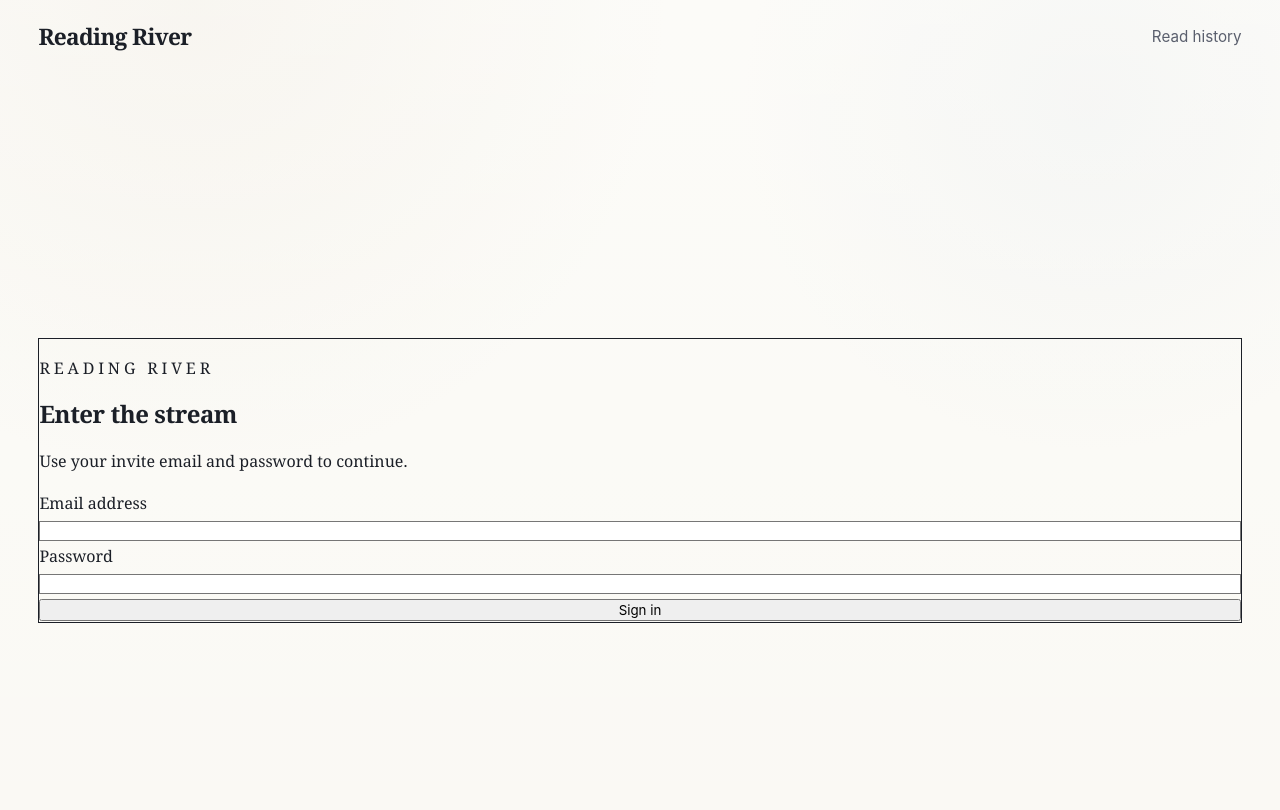
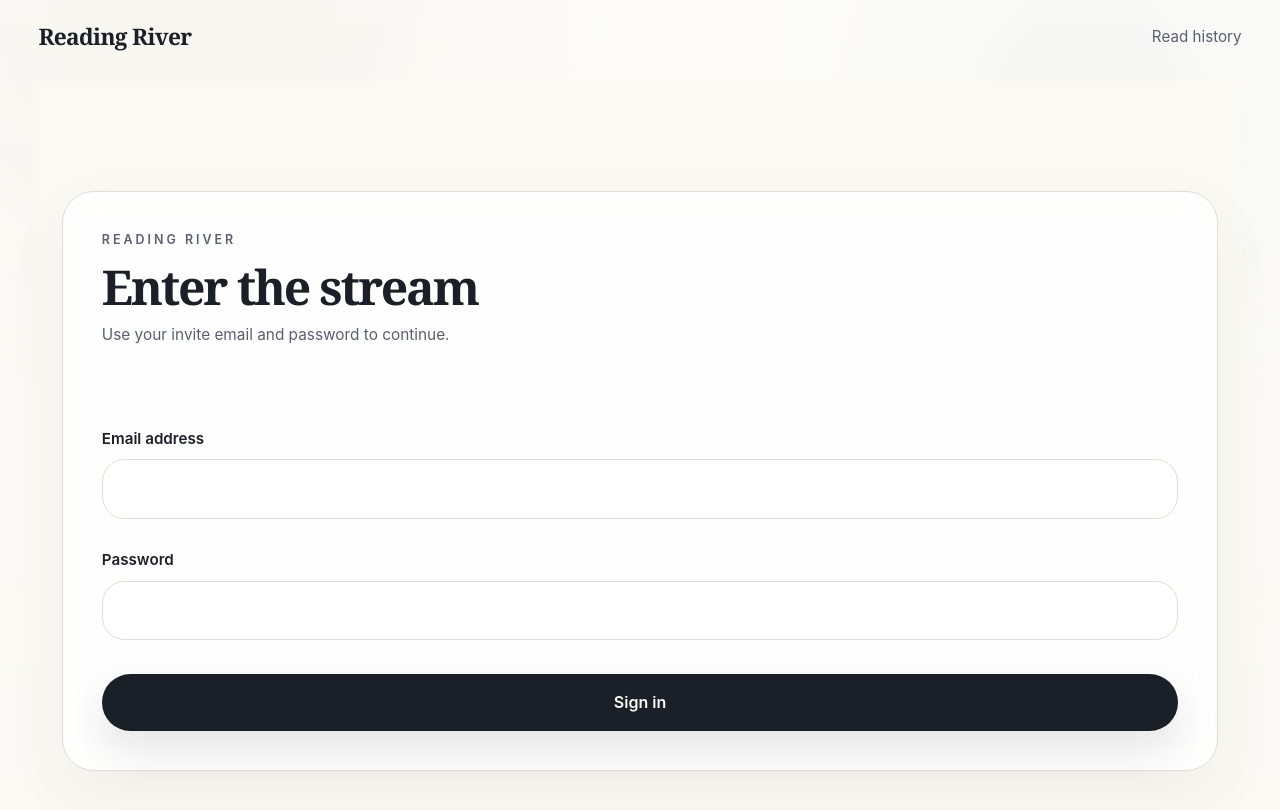
Before and after one commit to peachymomotaro/mywebsite, a Next.js app: page /reading-river/login in a window 1280 px wide. Shown: the top 810 px of the page. Built offline with nearby package versions, Linux system fonts and the light colour scheme; no server answers.

Commit message:
admin button changes

```diff
--- a/app/reading-river/invite/[token]/page.tsx
+++ b/app/reading-river/invite/[token]/page.tsx
@@ -1,3 +1,6 @@
+import { AuthActions } from "@/components/reading-river/auth-actions";
+import { AuthField } from "@/components/reading-river/auth-field";
+import { AuthShell } from "@/components/reading-river/auth-shell";
 import { redeemInviteAction } from "./actions";
 import { getInviteRedemptionState } from "@/lib/reading-river/invites";
 
@@ -43,82 +46,59 @@ export default async function InviteRedemptionPage({
 
   if (redemptionState.status !== "valid") {
     return (
-      <main className="min-h-screen bg-background px-6 py-16 text-foreground">
-        <div className="mx-auto flex min-h-screen max-w-md items-center">
-          <section className="w-full rounded-3xl border border-border bg-card/80 p-8 shadow-sm backdrop-blur">
-            <div className="space-y-3">
-              <p className="text-sm uppercase tracking-[0.24em] text-mutedForeground">
-                Reading River
-              </p>
-              <h1 className="text-3xl font-semibold tracking-tight">Invite unavailable</h1>
-              <p className="text-sm leading-6 text-mutedForeground">
-                {getStatusMessage(redemptionState.status)}
-              </p>
-            </div>
-          </section>
-        </div>
-      </main>
+      <AuthShell
+        frameClassName="max-w-md"
+        title="Invite unavailable"
+        description={
+          <p className="auth-description">{getStatusMessage(redemptionState.status)}</p>
+        }
+      />
     );
   }
 
   return (
-    <main className="min-h-screen bg-background px-6 py-16 text-foreground">
-      <div className="mx-auto flex min-h-screen max-w-md items-center">
-        <section className="w-full rounded-3xl border border-border bg-card/80 p-8 shadow-sm backdrop-blur">
-          <div className="space-y-3">
-            <p className="text-sm uppercase tracking-[0.24em] text-mutedForeground">
-              Reading River
-            </p>
-            <h1 className="text-3xl font-semibold tracking-tight">Accept your invite</h1>
-            <p className="text-sm leading-6 text-mutedForeground">
-              Set a password to activate your private Reading River.
-            </p>
-          </div>
-
-          {error ? (
-            <p className="mt-6 rounded-2xl border border-border bg-white/80 px-4 py-3 text-sm text-foreground">
+    <AuthShell
+      frameClassName="max-w-md"
+      title="Accept your invite"
+      description={
+        <p className="auth-description">Set a password to activate your private Reading River.</p>
+      }
+      feedback={
+        error ? (
+          <p aria-live="polite" role="alert" className="auth-feedback-copy">
             {getStatusMessage(error)}
           </p>
-          ) : null}
-
-          <form action={redeemInviteAction} className="mt-8 space-y-4">
+        ) : null
+      }
+    >
+      <form action={redeemInviteAction} className="editorial-form auth-form">
         <input name="token" type="hidden" value={token} />
-            <label className="block space-y-2">
-              <span className="text-sm font-medium">Email</span>
+        <AuthField label="Email">
           <input
-                className="w-full rounded-2xl border border-border bg-white px-4 py-3 text-base"
+            className="intake-input auth-input"
             defaultValue={redemptionState.invite.email}
             disabled
             type="email"
           />
-            </label>
-            <label className="block space-y-2">
-              <span className="text-sm font-medium">Display name</span>
-              <input
-                className="w-full rounded-2xl border border-border bg-white px-4 py-3 text-base"
-                name="displayName"
-                type="text"
-              />
-            </label>
-            <label className="block space-y-2">
-              <span className="text-sm font-medium">Password</span>
+        </AuthField>
+        <AuthField label="Display name">
+          <input className="intake-input auth-input" name="displayName" type="text" />
+        </AuthField>
+        <AuthField label="Password">
           <input
             autoComplete="new-password"
-                className="w-full rounded-2xl border border-border bg-white px-4 py-3 text-base"
+            className="intake-input auth-input"
             name="password"
             required
             type="password"
           />
-            </label>
-            <button
-              className="inline-flex w-full items-center justify-center rounded-2xl bg-foreground px-4 py-3 text-sm font-medium text-background"
-              type="submit"
-            >
+        </AuthField>
+        <AuthActions>
+          <button className="river-primary-action auth-action-full" type="submit">
             Create account
           </button>
+        </AuthActions>
       </form>
-        </section>
-      </div>
-    </main>
+    </AuthShell>
   );
 }
--- a/app/reading-river/invite/page.tsx
+++ b/app/reading-river/invite/page.tsx
@@ -1,3 +1,6 @@
+import { AuthActions } from "@/components/reading-river/auth-actions";
+import { AuthField } from "@/components/reading-river/auth-field";
+import { AuthShell } from "@/components/reading-river/auth-shell";
 import { goToInviteRedemptionAction } from "./actions";
 
 type InviteEntryPageProps = {
@@ -22,48 +25,32 @@ export default async function InviteEntryPage({ searchParams }: InviteEntryPageP
   const errorMessage = getErrorMessage(error);
 
   return (
-    <main className="min-h-screen bg-background px-6 py-16 text-foreground">
-      <div className="mx-auto flex min-h-screen max-w-md items-center">
-        <section className="w-full rounded-3xl border border-border bg-card/80 p-8 shadow-sm backdrop-blur">
-          <div className="space-y-3">
-            <p className="text-sm uppercase tracking-[0.24em] text-mutedForeground">
-              Reading River
-            </p>
-            <h1 className="text-3xl font-semibold tracking-tight">Redeem your invite</h1>
-            <p className="text-sm leading-6 text-mutedForeground">
+    <AuthShell
+      frameClassName="max-w-md"
+      title="Redeem your invite"
+      description={
+        <p className="auth-description">
           Paste the invite link or token you received, then continue to account setup.
         </p>
-          </div>
-
-          {errorMessage ? (
-            <p
-              aria-live="polite"
-              role="alert"
-              className="mt-6 rounded-2xl border border-border bg-white/80 px-4 py-3 text-sm text-foreground"
-            >
+      }
+      feedback={
+        errorMessage ? (
+          <p aria-live="polite" role="alert" className="auth-feedback-copy">
             {errorMessage}
           </p>
-          ) : null}
-
-          <form action={goToInviteRedemptionAction} className="mt-8 space-y-4">
-            <label className="block space-y-2">
-              <span className="text-sm font-medium">Invite link or token</span>
-              <input
-                className="w-full rounded-2xl border border-border bg-white px-4 py-3 text-base"
-                name="invite"
-                required
-                type="text"
-              />
-            </label>
-            <button
-              className="inline-flex w-full items-center justify-center rounded-2xl bg-foreground px-4 py-3 text-sm font-medium text-background"
-              type="submit"
+        ) : null
+      }
     >
+      <form action={goToInviteRedemptionAction} className="editorial-form auth-form">
+        <AuthField label="Invite link or token">
+          <input className="intake-input auth-input" name="invite" required type="text" />
+        </AuthField>
+        <AuthActions>
+          <button className="river-primary-action auth-action-full" type="submit">
             Continue
           </button>
+        </AuthActions>
       </form>
-        </section>
-      </div>
-    </main>
+    </AuthShell>
   );
 }
--- a/app/reading-river/login/page.tsx
+++ b/app/reading-river/login/page.tsx
@@ -1,3 +1,6 @@
+import { AuthActions } from "@/components/reading-river/auth-actions";
+import { AuthField } from "@/components/reading-river/auth-field";
+import { AuthShell } from "@/components/reading-river/auth-shell";
 import { loginAction } from "./actions";
 
 type LoginPageProps = {
@@ -24,59 +27,45 @@ export default async function LoginPage({ searchParams }: LoginPageProps = {}) {
   const errorMessage = getErrorMessage(error);
 
   return (
-    <main className="min-h-screen bg-background px-6 py-16 text-foreground">
-      <div className="mx-auto flex min-h-screen max-w-md items-center">
-        <section className="w-full rounded-3xl border border-border bg-card/80 p-8 shadow-sm backdrop-blur">
-          <div className="space-y-3">
-            <p className="text-sm uppercase tracking-[0.24em] text-mutedForeground">
-              Reading River
-            </p>
-            <h1 className="text-3xl font-semibold tracking-tight">Enter the stream</h1>
-            <p className="text-sm leading-6 text-mutedForeground">
-              Use your invite email and password to continue.
-            </p>
-          </div>
-
-          {errorMessage ? (
-            <p
-              aria-live="polite"
-              role="alert"
-              className="mt-6 rounded-2xl border border-border bg-white/80 px-4 py-3 text-sm text-foreground"
-            >
+    <AuthShell
+      frameClassName="max-w-md"
+      title="Enter the stream"
+      description={
+        <p className="auth-description">Use your invite email and password to continue.</p>
+      }
+      feedback={
+        errorMessage ? (
+          <p aria-live="polite" role="alert" className="auth-feedback-copy">
             {errorMessage}
           </p>
-          ) : null}
-
-          <form action={loginAction} className="mt-8 space-y-4">
-            <label className="block space-y-2">
-              <span className="text-sm font-medium">Email address</span>
+        ) : null
+      }
+    >
+      <form action={loginAction} className="editorial-form auth-form">
+        <AuthField label="Email address">
           <input
             autoComplete="email"
-                className="w-full rounded-2xl border border-border bg-white px-4 py-3 text-base"
+            className="intake-input auth-input"
             name="email"
             required
             type="email"
           />
-            </label>
-            <label className="block space-y-2">
-              <span className="text-sm font-medium">Password</span>
+        </AuthField>
+        <AuthField label="Password">
           <input
             autoComplete="current-password"
-                className="w-full rounded-2xl border border-border bg-white px-4 py-3 text-base"
+            className="intake-input auth-input"
             name="password"
             required
             type="password"
           />
-            </label>
-            <button
-              className="inline-flex w-full items-center justify-center rounded-2xl bg-foreground px-4 py-3 text-sm font-medium text-background"
-              type="submit"
-            >
+        </AuthField>
+        <AuthActions>
+          <button className="river-primary-action auth-action-full" type="submit">
             Sign in
           </button>
+        </AuthActions>
       </form>
-        </section>
-      </div>
-    </main>
+    </AuthShell>
   );
 }
--- a/app/reading-river/reading-river.css
+++ b/app/reading-river/reading-river.css
@@ -205,6 +205,128 @@ a {
   text-decoration: none;
 }
 
+.auth-page {
+  min-height: 100vh;
+  padding: 4rem 1.5rem;
+  background: hsl(var(--background));
+  color: hsl(var(--foreground));
+}
+
+.auth-page-frame {
+  display: flex;
+  min-height: calc(100vh - 8rem);
+  align-items: center;
+}
+
+.auth-shell {
+  background: rgba(255, 255, 255, 0.8);
+  backdrop-filter: blur(16px);
+}
+
+.auth-shell-body {
+  display: grid;
+  gap: clamp(1.35rem, 2.5vw, 1.85rem);
+}
+
+.auth-shell-copy {
+  display: grid;
+  gap: 0.75rem;
+}
+
+.auth-eyebrow {
+  margin: 0;
+  font-family: var(--font-sans);
+  font-size: 0.78rem;
+  font-weight: 600;
+  letter-spacing: 0.24em;
+  text-transform: uppercase;
+  color: hsl(var(--muted-foreground));
+}
+
+.auth-title {
+  margin: 0;
+  font-size: clamp(2rem, 4vw, 3rem);
+  letter-spacing: -0.045em;
+  line-height: 0.98;
+}
+
+.auth-description,
+.auth-description-stack p,
+.auth-feedback-copy {
+  margin: 0;
+  font-family: var(--font-sans);
+  line-height: 1.7;
+}
+
+.auth-description,
+.auth-description-stack p {
+  font-size: 0.96rem;
+  color: hsl(var(--muted-foreground));
+}
+
+.auth-description-stack {
+  display: grid;
+  gap: 0.75rem;
+}
+
+.auth-feedback {
+  display: grid;
+  gap: 0.45rem;
+  padding: 1rem 1.15rem;
+  border: 1px solid rgba(174, 116, 97, 0.4);
+  border-radius: 1.35rem;
+  background: rgba(248, 239, 237, 0.92);
+  animation: river-fade-up 220ms ease;
+}
+
+.auth-feedback-copy {
+  font-size: 0.95rem;
+  color: hsl(var(--foreground));
+}
+
+.auth-form {
+  margin-top: clamp(0.2rem, 0.6vw, 0.4rem);
+}
+
+.auth-field {
+  display: grid;
+  gap: 0.55rem;
+}
+
+.auth-field-label {
+  font-family: var(--font-sans);
+  font-size: 0.95rem;
+  font-weight: 600;
+  color: hsl(var(--foreground));
+}
+
+.auth-input {
+  width: 100%;
+}
+
+.auth-input:disabled {
+  background: rgba(245, 242, 236, 0.92);
+  color: hsl(var(--muted-foreground));
+  cursor: not-allowed;
+}
+
+.auth-actions {
+  display: flex;
+  flex-direction: column;
+  gap: 0.75rem;
+  padding-top: 0.35rem;
+}
+
+.auth-action-full {
+  width: 100%;
+}
+
+.river-page {
+  display: grid;
+  gap: clamp(1.8rem, 4vw, 3rem);
+  padding: clamp(0.5rem, 1vw, 0.9rem) 0 clamp(3.5rem, 8vw, 5.75rem);
+}
+
 .river-home-page {
   display: grid;
   gap: clamp(1.8rem, 4vw, 3rem);
@@ -223,14 +345,14 @@ a {
   min-width: 0;
 }
 
-.river-home-page .river-home-title {
+.river-home-title {
   margin: 0;
   font-size: clamp(2.2rem, 5vw, 3.45rem);
   letter-spacing: -0.045em;
   line-height: 0.98;
 }
 
-.river-home-page .river-primary-action {
+.river-primary-action {
   display: inline-flex;
   align-items: center;
   justify-content: center;
@@ -253,8 +375,15 @@ a {
     box-shadow 160ms ease;
 }
 
-.river-home-page .river-primary-action:hover {
+.river-primary-action:hover {
   transform: translateY(-1px);
+}
+
+.river-primary-action-muted {
+  background: rgba(255, 255, 255, 0.72);
+  color: hsl(var(--foreground));
+  border-color: hsl(var(--border));
+  box-shadow: none;
 }
 
 .river-home-page .river-spotlight-grid {
@@ -275,7 +404,7 @@ a {
   box-shadow: 0 22px 54px rgba(70, 52, 34, 0.06);
 }
 
-.river-home-page .river-section-label {
+.river-section-label {
   margin: 0;
   font-family: var(--font-sans);
   font-size: 0.78rem;
@@ -462,8 +591,146 @@ a {
   padding-top: 0.45rem;
 }
 
+.add-mode-switch {
+  padding-top: 0.35rem;
+}
+
+.add-mode-switch-track {
+  display: inline-flex;
+  flex-wrap: wrap;
+  gap: 0.75rem;
+  padding: 0.5rem;
+  border: 1px solid hsl(var(--border));
+  border-radius: 999px;
+  background: rgba(255, 255, 255, 0.7);
+}
+
+.add-mode-button {
+  min-width: 10.5rem;
+}
+
+.add-mode-button:hover {
+  color: hsl(var(--foreground));
+}
+
+.add-mode-button-active {
+  box-shadow: 0 18px 40px rgba(43, 45, 58, 0.12);
+}
+
+.add-mode-panel {
+  animation: river-fade-up 220ms ease;
+}
+
+.intake-panel {
+  gap: clamp(1.35rem, 2.5vw, 1.85rem);
+}
+
+.intake-panel-success {
+  animation: river-soft-flash 720ms ease;
+}
+
+.intake-feedback {
+  display: grid;
+  gap: 0.45rem;
+  padding: 1rem 1.15rem;
+  border: 1px solid hsl(var(--border));
+  border-radius: 1.35rem;
+  animation: river-fade-up 220ms ease;
+}
+
+.intake-feedback-success {
+  background: rgba(242, 247, 238, 0.92);
+  border-color: rgba(126, 154, 107, 0.45);
+}
+
+.intake-feedback-error {
+  background: rgba(248, 239, 237, 0.92);
+  border-color: rgba(174, 116, 97, 0.4);
+}
+
+.intake-feedback-message,
+.intake-feedback-title {
+  margin: 0;
+}
+
+.intake-feedback-message {
+  font-family: var(--font-sans);
+  font-size: 0.95rem;
+  color: hsl(var(--muted-foreground));
+}
+
+.intake-feedback-title {
+  font-size: 1.1rem;
+  font-weight: 600;
+  letter-spacing: -0.02em;
+}
+
+.intake-input,
+.intake-textarea {
+  width: 100%;
+  border: 1px solid hsl(var(--border));
+  border-radius: 1.4rem;
+  background: rgba(255, 255, 255, 0.78);
+  padding: 1rem 1.1rem;
+  font-size: 1.02rem;
+  color: hsl(var(--foreground));
+}
+
+.intake-input {
+  min-height: 3.7rem;
+}
+
+.intake-textarea {
+  resize: vertical;
+  line-height: 1.6;
+}
+
+.intake-submit-row {
+  display: flex;
+  justify-content: flex-end;
+  padding-top: 0.35rem;
+}
+
+.intake-submit-button {
+  display: inline-flex;
+  align-items: center;
+  justify-content: center;
+  min-height: 3.4rem;
+  padding: 0.9rem 1.45rem;
+  border: 0;
+  border-radius: 999px;
+  background: hsl(var(--foreground));
+  color: hsl(var(--background));
+  font-family: var(--font-sans);
+  font-size: 0.98rem;
+  font-weight: 600;
+  cursor: pointer;
+}
+
 @media (min-width: 48rem) {
   .river-home-page .river-spotlight-grid {
     grid-template-columns: repeat(2, minmax(0, 1fr));
   }
 }
+
+@keyframes river-fade-up {
+  from {
+    opacity: 0;
+    transform: translateY(10px);
+  }
+
+  to {
+    opacity: 1;
+    transform: translateY(0);
+  }
+}
+
+@keyframes river-soft-flash {
+  0% {
+    box-shadow: 0 0 0 0 rgba(81, 105, 67, 0.18);
+  }
+
+  100% {
+    box-shadow: 0 0 0 16px rgba(81, 105, 67, 0);
+  }
+}
--- /dev/null
+++ b/components/reading-river/auth-actions.tsx
@@ -0,0 +1,15 @@
+import type { ReactNode } from "react";
+import { cn } from "@/lib/reading-river/utils";
+
+type AuthActionsProps = {
+  children: ReactNode;
+  className?: string;
+};
+
+export function AuthActions({ children, className }: AuthActionsProps) {
+  return (
+    <div data-slot="auth-actions" className={cn("auth-actions", className)}>
+      {children}
+    </div>
+  );
+}
--- /dev/null
+++ b/components/reading-river/auth-field.tsx
@@ -0,0 +1,17 @@
+import type { ReactNode } from "react";
+import { cn } from "@/lib/reading-river/utils";
+
+type AuthFieldProps = {
+  label: string;
+  children: ReactNode;
+  className?: string;
+};
+
+export function AuthField({ label, children, className }: AuthFieldProps) {
+  return (
+    <label data-slot="auth-field" className={cn("auth-field", className)}>
+      <span className="auth-field-label">{label}</span>
+      {children}
+    </label>
+  );
+}
--- /dev/null
+++ b/components/reading-river/auth-shell.tsx
@@ -0,0 +1,47 @@
+import type { ReactNode } from "react";
+import { cn } from "@/lib/reading-river/utils";
+
+type AuthShellProps = {
+  title: string;
+  eyebrow?: string;
+  description?: ReactNode;
+  feedback?: ReactNode;
+  children?: ReactNode;
+  frameClassName?: string;
+  sectionClassName?: string;
+};
+
+export function AuthShell({
+  title,
+  eyebrow = "Reading River",
+  description,
+  feedback,
+  children,
+  frameClassName,
+  sectionClassName,
+}: AuthShellProps) {
+  return (
+    <main className="auth-page">
+      <div className={cn("auth-page-frame mx-auto w-full", frameClassName)}>
+        <section
+          data-slot="auth-shell"
+          className={cn("editorial-panel auth-shell w-full", sectionClassName)}
+        >
+          <div className="auth-shell-body">
+            <div className="auth-shell-copy">
+              <p className="auth-eyebrow">{eyebrow}</p>
+              <h1 className="auth-title">{title}</h1>
+              {description}
+            </div>
+            {feedback ? (
+              <div data-slot="auth-feedback" className="auth-feedback">
+                {feedback}
+              </div>
+            ) : null}
+            {children}
+          </div>
+        </section>
+      </div>
+    </main>
+  );
+}
```
Also changed, not shown: app/reading-river/beta/page.tsx (+5 -4 lines), 1 other file (tests, documents, lock files or other folders). Lines whose indentation alone changed are shown as unchanged.
